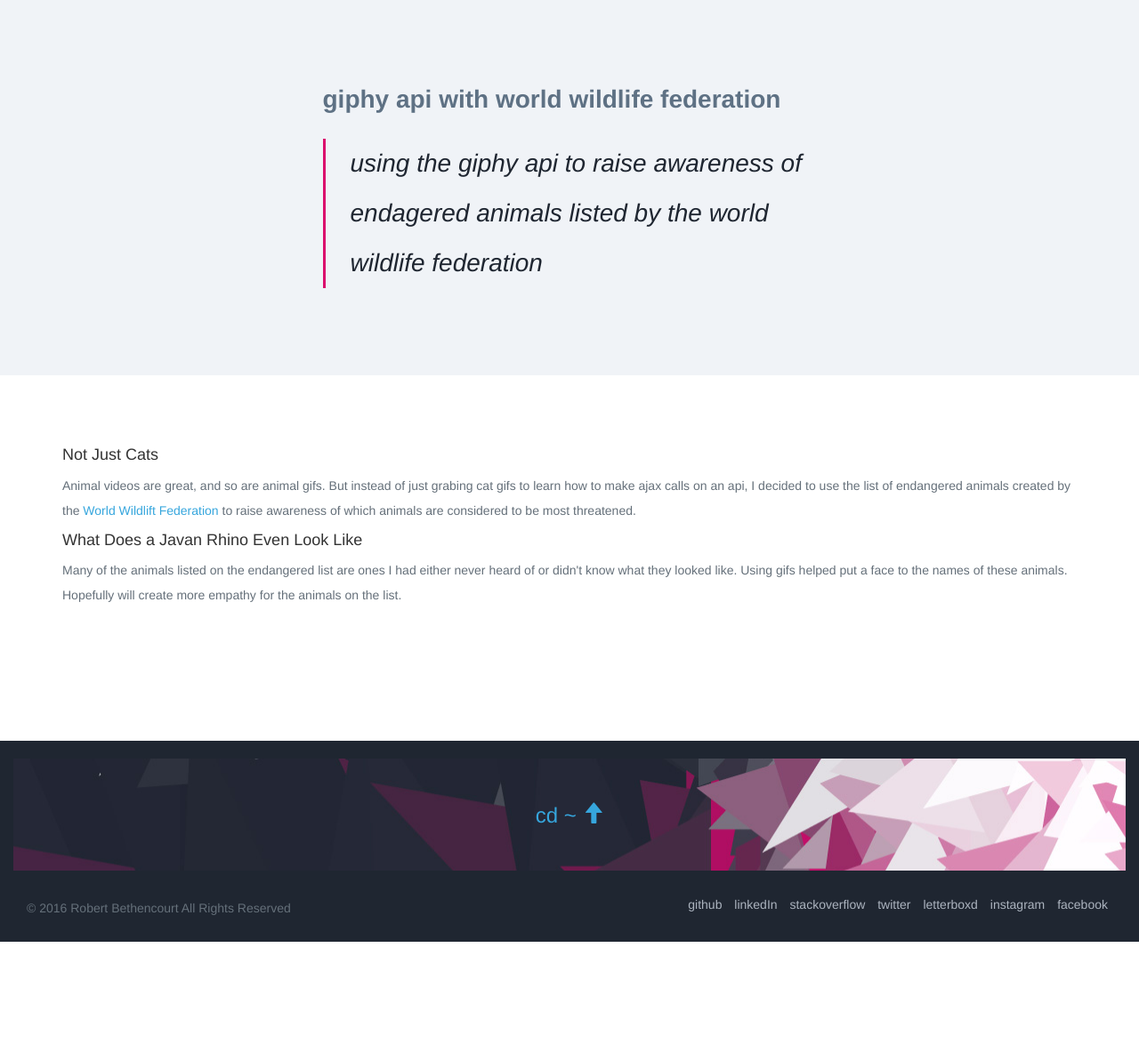
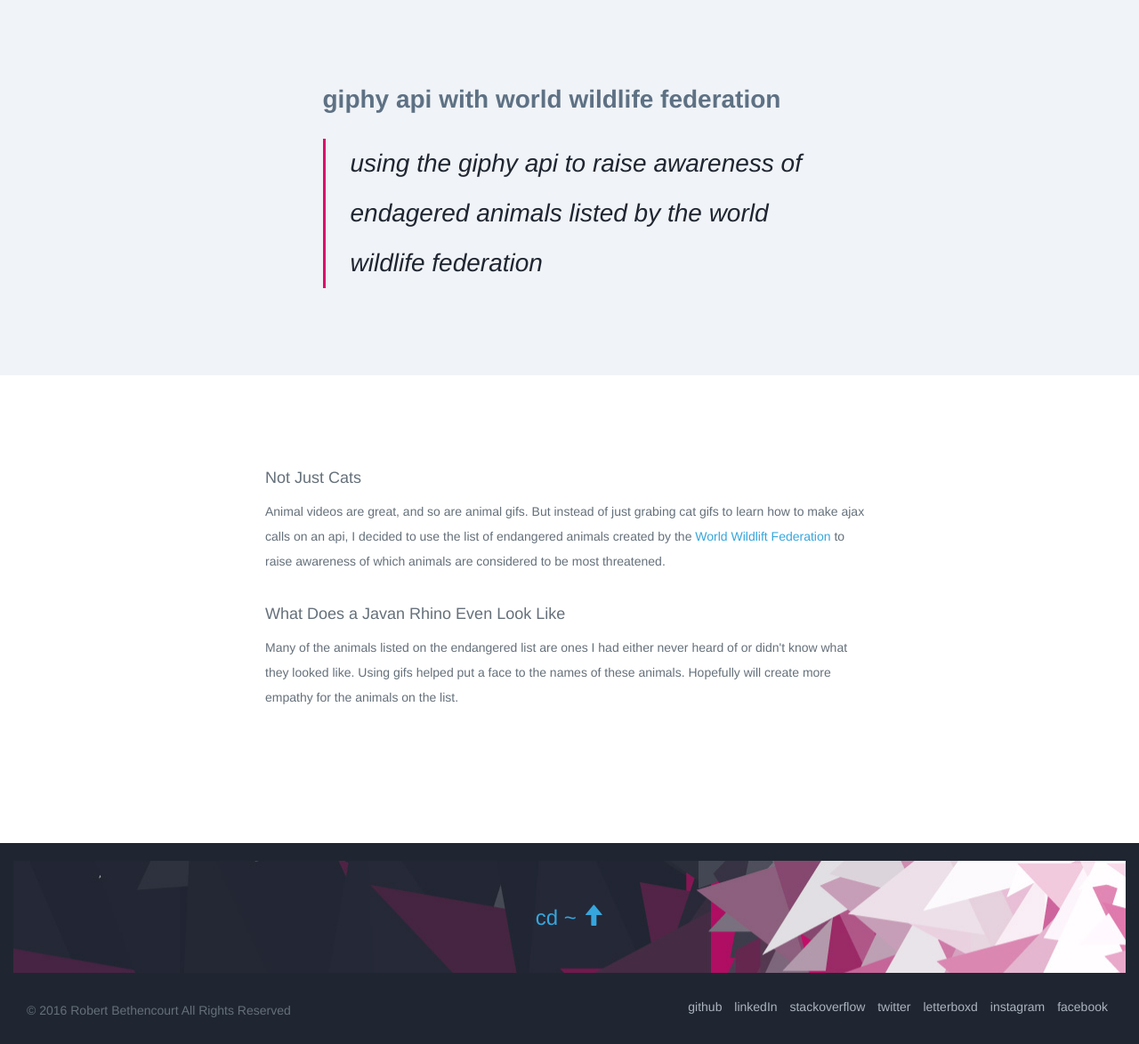
Before and after one commit to robbethencourt/my-portfolio, a PHP site: page /aniloop.html in a window 1280 px wide. Shown: the part 552-1726 px from the top of the page at 89% size. Before the commit the page ends 1611 px from the top, so only its background shows below. Run offline with PHP 8.4, Linux system fonts and the light colour scheme; some libraries are stand-ins or nearby versions.

Commit message:
css styles to content heading and paragraphs

```diff
--- a/assets/css/style.css
+++ b/assets/css/style.css
@@ -1,5 +1,6 @@
 /* global styles */
 body {
+	color: #65707a;
 	background: #fff;
 }
 
@@ -240,6 +241,14 @@ img {
 	padding: 5em 0 0 0;
 }
 
+	.content h4 {
+		margin: 2em 0 .75em 0;
+	}
+
+	.content img {
+		margin: 50px 0;
+	}
+
 
 /* about */
 /* Technology Used */
@@ -416,12 +425,13 @@ footer {
     	margin: 1%;
     }
 
+    /* content */
+	.content h4, .content p {
+		width: 80%;
+		margin-left: 10%;
+	}
 
-    /* Article Heading Styles */
     /* Design & Development
-    .article-design-and-development-content {clear: left; width: 67%; margin: 0 0 0 5%; padding: 2em 0;}
-
-    .logo-display {}
 
     .rwd-displays {max-width: 90%; margin: 2em 0 2em 5%;}
 
@@ -450,15 +460,11 @@ footer {
 		padding-top: 5em;
 	}
 
-	/* Design & Development
-
-    .article-header-img-contaianer-dd {height: 235px;}
-
-    .article-content {width: 70%; padding: 0 15%;}
-
-    I made need these styles later
-
-    */
+	/* content */
+	.content h4, .content p {
+		width: 70%;
+		margin-left: 15%;
+	}
 
     /* about technologies used */
     .tech-used ul {
@@ -502,9 +508,13 @@ footer {
 /* iPads (landscape) ----------- */
 @media only screen and (min-width : 1024px) {
 
-    /* Article Heading Styles */
+	/* content */
+	.content h4, .content p {
+		width: 60%;
+		margin-left: 20%;
+	}
+
     /* Design & Development
-    .article-dd h2, .article-dd h4, .article-dd p, .footer-main p {margin-right: 10%; margin-left: 10%;}
 
     .iphone-display img {float: left; width: 33%;}
 
@@ -513,42 +523,3 @@ footer {
     */
 
 }
-
-
-
-/* Large Displays ----------- */
-@media only screen and (min-width : 1400px) {
-
-
-    /* Article Heading Styles */
-    /* Design & Development
-    .article-dd h2, .article-dd h4, .article-dd p, .footer-main p {margin-right: 20%; margin-left: 20%;}
-
-    I may need these styles later
-
-    */
-
-}
-
-
-
-/* Large Displays ----------- */
-@media only screen and (min-width : 1700px) {
-
-}
-
-
-
-/* Large Displays ----------- */
-@media only screen and (min-width : 1920px) {
-
-
-    /* Article Heading Styles */
-    /* Design & Development
-    .article-dd h2, .article-dd h4, .article-dd p, .footer-main p {margin-right: 25%; margin-left: 25%;}
-
-    I may need these styles later
-
-    */
-
-}
```
